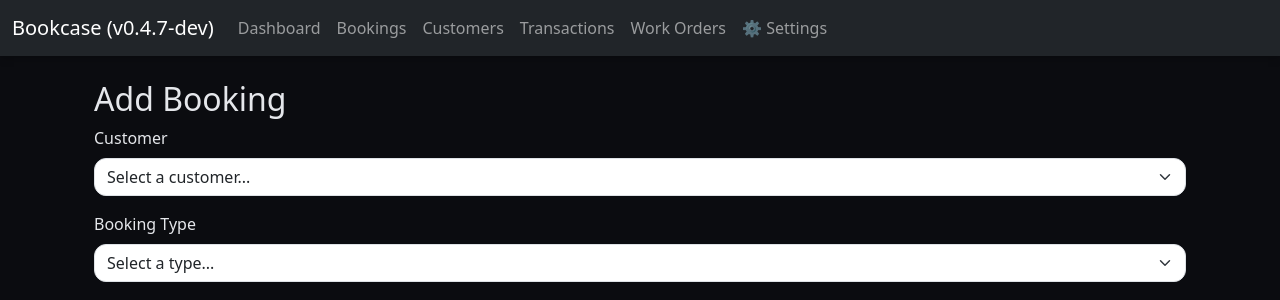
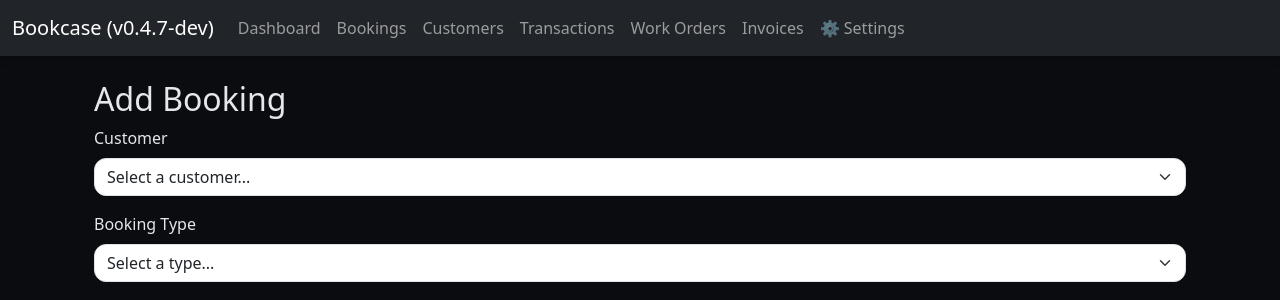
Before and after one commit to xyciasav/bookcase, a Flask app: page /bookings/add in a window 1280 px wide. Shown: the top 300 px of the page. Run offline with Flask 3, Linux system fonts and the light colour scheme; data comes from the database, SQL or seed files in the repository; data that the repository does not hold is empty.

Commit message:
adding view invoice page

```diff
--- a/templates/base.html
+++ b/templates/base.html
@@ -21,6 +21,7 @@
             <li class="nav-item"><a class="nav-link" href="{{ url_for('customers') }}">Customers</a></li>
             <li class="nav-item"><a class="nav-link" href="{{ url_for('transactions') }}">Transactions</a></li>
             <li class="nav-item"><a class="nav-link" href="{{ url_for('workorders') }}">Work Orders</a></li>
+            <li class="nav-item"><a class="nav-link" href="{{ url_for('invoices') }}">Invoices</a></li>
             <li class="nav-item"><a class="nav-link" href="{{ url_for('jobtypes') }}">⚙️ Settings</a>
            </li>
           </ul>
```
